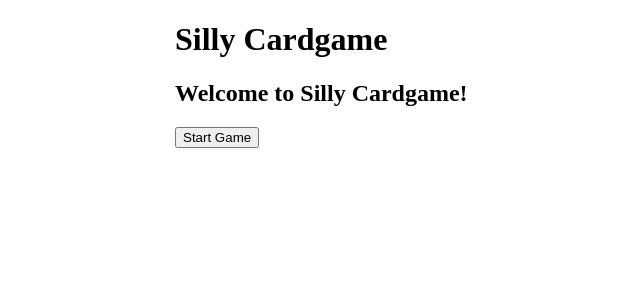
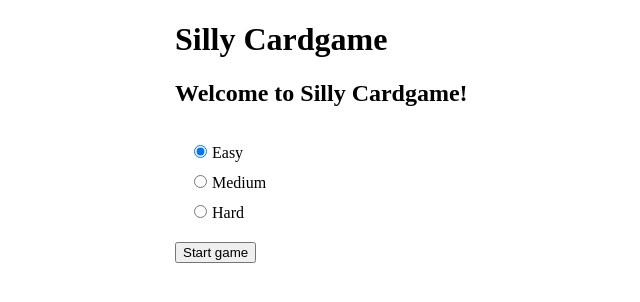
Before and after one commit to Mangamaui/super-mario-cards, a React (Create React App) app: page / in a window 1280 px wide. Shown: the top 302 px of the page, without its empty margins (65-705 px from the left). Built offline with nearby package versions, Linux system fonts and the light colour scheme.

Commit message:
Refactored app.js
- refactored viewSwitcher to work with viewComponents and game_states
- connected to store

```diff
--- a/src/App.css
+++ b/src/App.css
@@ -17,3 +17,16 @@
   text-align: center;
   line-height: 180px;
 }
+
+fieldset {
+  border: none;
+}
+
+label {
+  display: block;
+  margin: 10px 0;
+}
+
+input[type="radio"] {
+  margin-right: 5px;
+}
--- a/src/App.js
+++ b/src/App.js
@@ -1,62 +1,65 @@
-import React, { Component } from 'react';
+import React from 'react';
+import { connect } from 'react-redux';
+import { bindActionCreators } from 'redux';
 
 import './App.css';
+import * as actionCreators from './app/actions';
 
-import Playfield from './app/playfield';
+// import Playfield from './app/playfield';
+import StartView from './app/views/startView';
+import GameView from './app/views/gameView';
+import GameOverView from './app/views/gameOverView';
+import GameWonView from './app/views/gameWonView';
 
-class App extends Component {
-  constructor(props) {
-    super(props);
+import { GAME_STATES } from './app/constants';
 
-    this.handleClick = this.handleClick.bind(this);
-    this.state = {view: this.switchView("start")};
+const App = (props) => {
 
-  }
+  const switchView = (view) => {
 
-  switchView (view) {
       switch(view) {
-        case "start":
-          return (
-            <div className="view">
-              <h2>Welcome to Silly Cardgame!</h2>
-              <button onClick={this.handleClick}>Start Game</button>
-            </div>
-          )
+        case GAME_STATES.START:
+          return (<StartView />)
 
-        case "game":
-          return (
-            <div className="view">
-              <h2>Find 2 identical cards</h2>
-              <Playfield />
-            </div>
-          )
+        case GAME_STATES.IN_PROGRESS:
+          return (<GameView />)
+
+        case GAME_STATES.GAME_OVER:
+          return (<GameOverView />)
+
+        case GAME_STATES.GAME_WON:
+          return (<GameWonView />)
 
         default:
           return (<div>404</div>);
       }
   }
 
-  handleClick(e) {
-    e.preventDefault();
-    const view = this.switchView("game");
+  const view = switchView(props.view);
 
-    this.setState({
-      view: view
-    });
-  }
-
-  render() {
   return (
     <div className="App">
       <header className="App-header">
         <h1>Silly Cardgame</h1>
       </header>
       <main className="main">
-          {this.state.view}
+        <div className="view">
+          {view}
+        </div>
       </main>
     </div>
   );
+
+}
+
+function mapStateToProps(state) {
+  return {
+    view: state.gameState
   }
 }
 
-export default App;
+function mapDispatchToProps(dispatch) {
+  return {actions: bindActionCreators(actionCreators, dispatch) }
+}
+
+export default connect(mapStateToProps, mapDispatchToProps)(App);
--- a/src/app/playfield.js
+++ b/src/app/playfield.js
@@ -35,7 +35,6 @@ class Playfield extends React.Component {
     e.preventDefault();
 
     const currentSelectedCard = e.currentTarget.id;
-    console.log(currentSelectedCard);
 
     if(this.props.selectedCards.length < 1) {
       this.props.actions.updateSelectedCards(currentSelectedCard);
```
Lines whose indentation alone changed are shown as unchanged.
